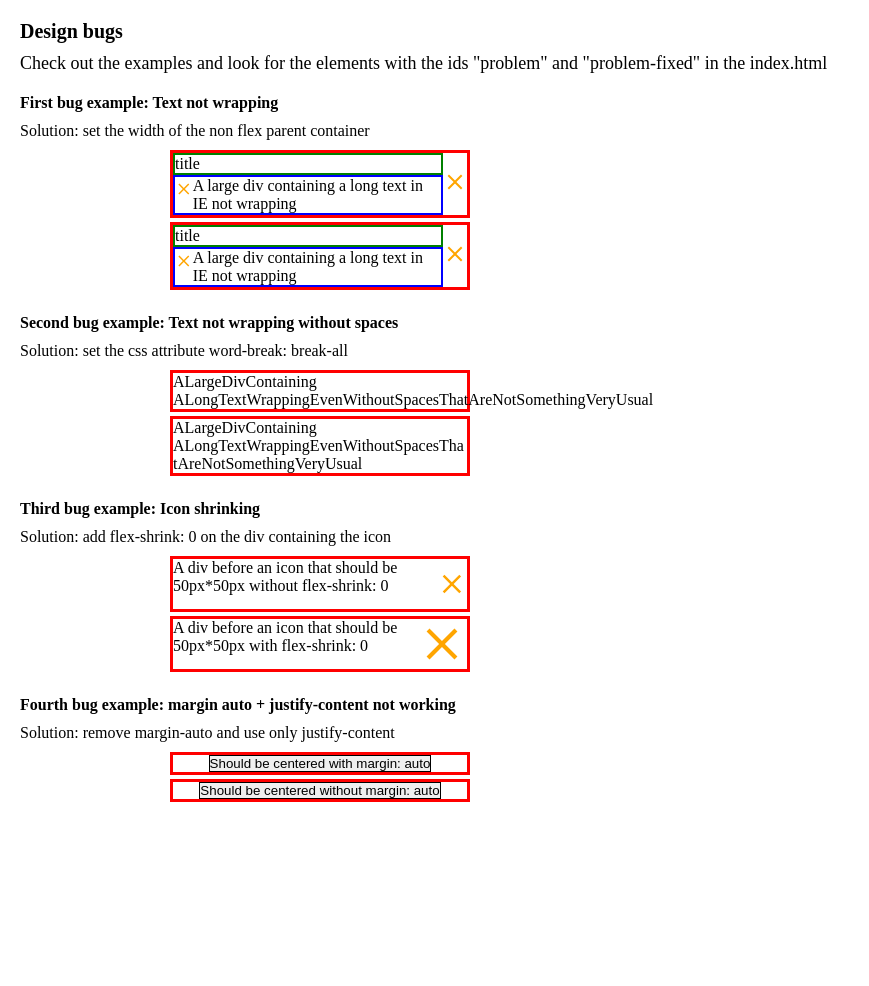
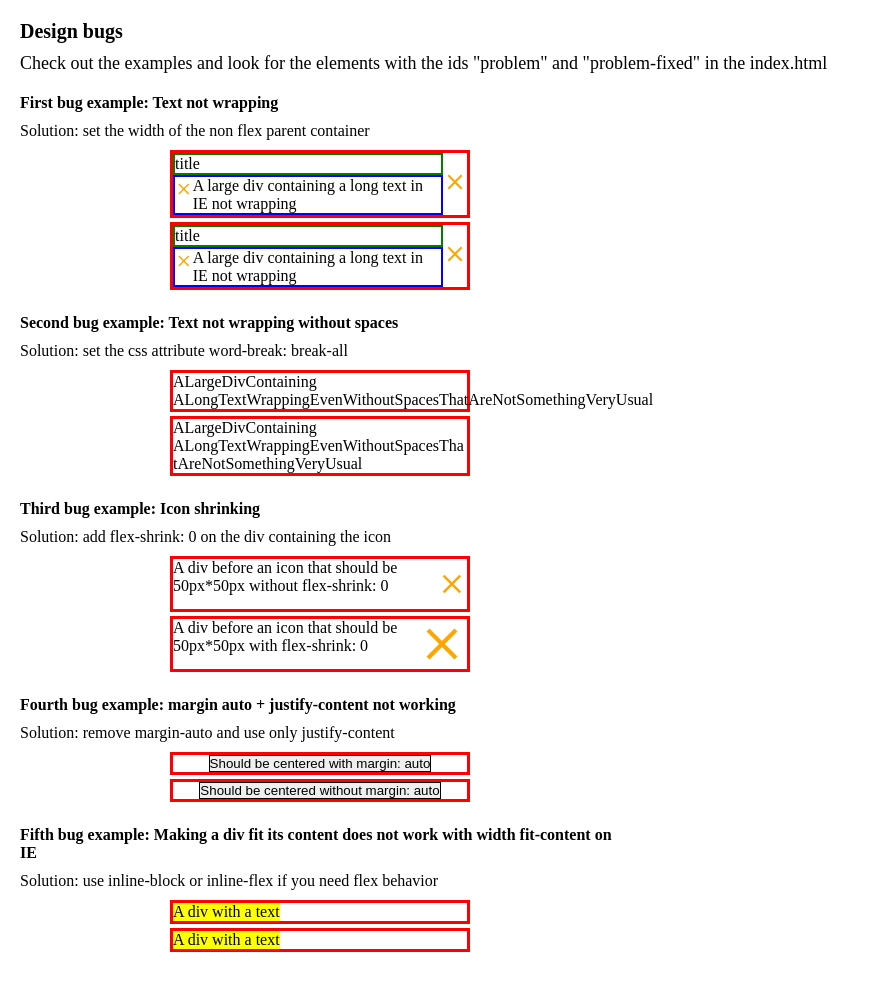
Before and after one commit to ffyn/design-issues-and-fixes, a website: page index.html in a window 1280 px wide. Shown: the whole page, without its empty margins (0-869 px from the left). Before the commit the page ends 836 px from the top, so only its background shows below. Drawn offline with Linux system fonts and the light colour scheme.

Commit message:
Add fit content bug

```diff
--- a/index.html
+++ b/index.html
@@ -28,6 +28,9 @@
       }
       button {
         border: 1px solid black;
+      }
+      .textbox {
+        background-color: yellow;
       }
     </style>
   </head>
@@ -184,6 +187,31 @@
             </button>
           </div>
         </div>
+        <div class="example">
+          <p>
+            <strong>
+              Fifth bug example: Making a div fit its content does not work with
+              width fit-content on IE
+            </strong>
+          </p>
+          <p>
+            Solution: use inline-block or inline-flex if you need flex behavior
+          </p>
+          <div class="container">
+            <div id="problem" class="textbox" style="width: fit-content;">
+              A div with a text
+            </div>
+          </div>
+          <div class="container">
+            <div
+              id="problem-fixed"
+              class="textbox"
+              style="display: inline-flex;"
+            >
+              A div with a text
+            </div>
+          </div>
+        </div>
       </div>
     </div>
     <script src="./main.js"></script>
```
